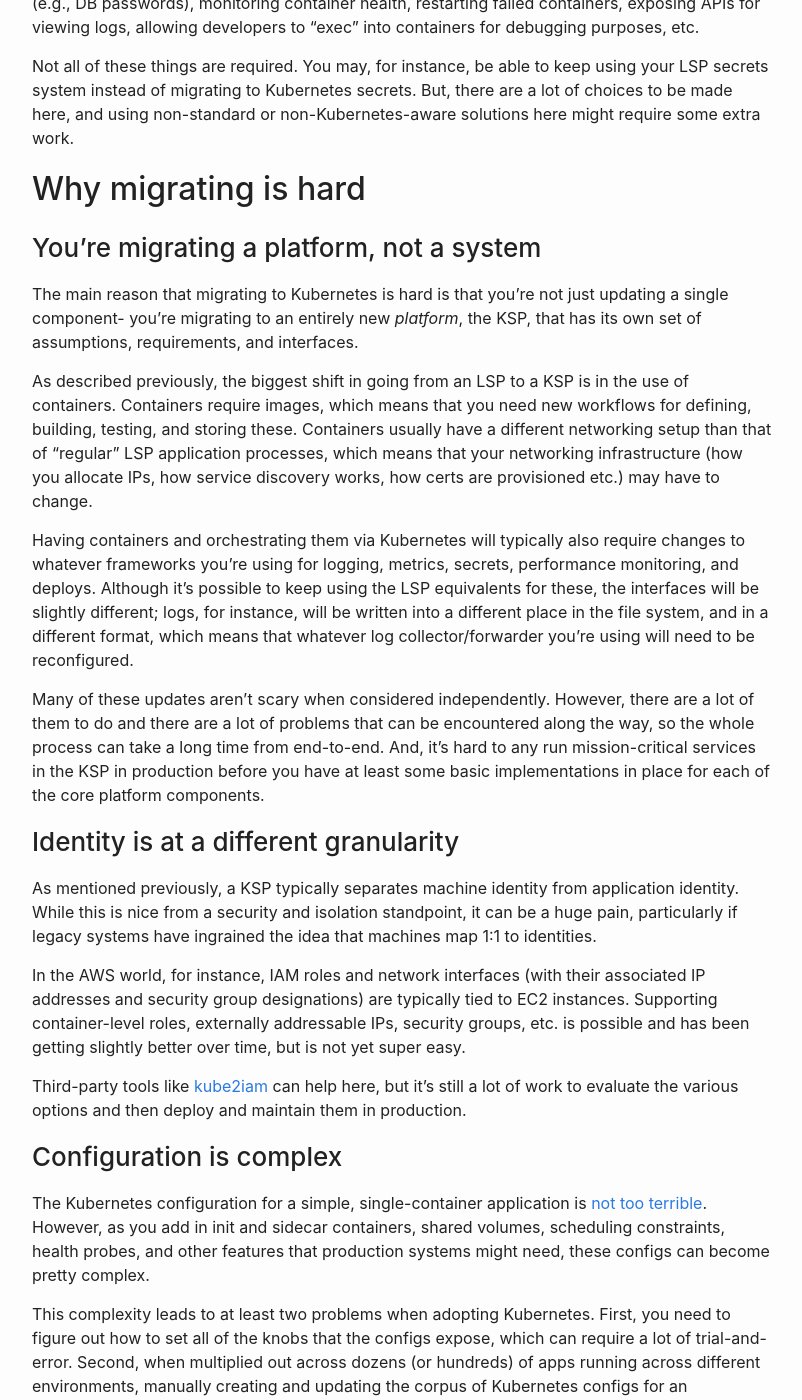
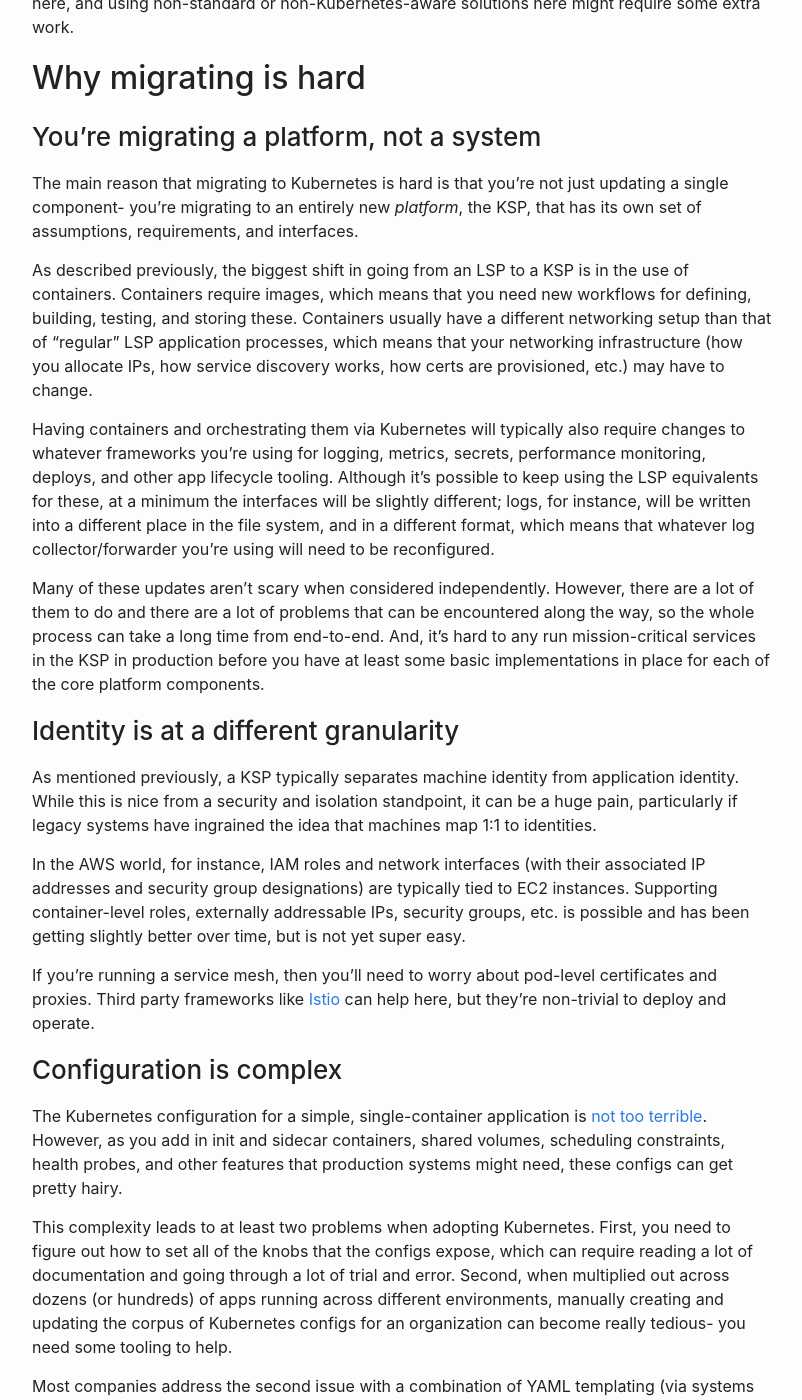
Before and after one commit to yolken/yolken-blog, a Jekyll site: the page built from site/_posts/2021-04-05-migrating-to-kubernetes-is-hard.md, in a window 1280 px wide and 1400 px high, scrolled down 4061 px. Shown: the whole window, without its empty margins (238-1040 px from the left). Built offline with Jekyll 4.4.1, drawn with Linux system fonts in a browser that asks for light colours; some of the changed text lies outside the part shown.

Commit message:
Misc. updates

```diff
--- a/site/_posts/2021-04-05-migrating-to-kubernetes-is-hard.md
+++ b/site/_posts/2021-04-05-migrating-to-kubernetes-is-hard.md
@@ -34,7 +30,7 @@ decide to migrate to Kubernetes from their legacy platforms (discussed more in t
 1. *The ecosystem:* A vast ecosystem of tools and apps has developed around
   Kubernetes over the last few years. By using Kubernetes internally, it's easier to take
   advantage of the work that others have done, both in the infrastructure layer (e.g.,
-  in terms of networking, service discovery, etc.) and in the applications that are
+  for networking, service discovery, etc.) and in the applications that are
   being run on top.
 2. *Vendor agnosticism:* Kubernetes provides a layer of abstraction on top of whatever
   you're using to provision individual machines and the associated infrastructure (networking,
@@ -158,13 +154,15 @@ adds yet another level of abstraction on top of containers that *orchestrates* c
 containers in a *cluster* of machines. With Kubernetes, applications are updated by changing
 the associated resources in the Kubernetes API. The Kubernetes control plane then figures
 out which containers on which instances need to be changed, and a special agent on each machine,
-the *kubelet*, actually carries out the updates.
+the [*kubelet*](https://kubernetes.io/docs/reference/command-line-tools-reference/kubelet/),
+actually carries out the updates.
 
 Although it's still possible to have a custom deploy system for managing workflows and such,
-this system ends up delegating most of the low-level details of the update to the Kubernetes API.
+this system ends up delegating most of the low-level details of each update to the Kubernetes API.
 
 Kubernetes doesn't just handle image updates for individual containers. It provides a ton of
-other functionality as well including bundling containers together as a unit (i.e. a *pod*),
+other functionality as well including bundling containers together as a unit (i.e. a
+[*pod*](https://kubernetes.io/docs/concepts/workloads/pods/)),
 configuring container networking, mounting container disk volumes, storing and exposing application
 secrets (e.g., DB passwords), monitoring container health, restarting failed containers, exposing
 APIs for viewing logs, allowing developers to "exec" into containers for debugging purposes, etc.
@@ -186,15 +184,15 @@ As described previously, the biggest shift in going from an LSP to a KSP is in t
 containers. Containers require images, which means that you need new workflows for defining,
 building, testing, and storing these. Containers usually have a different networking setup than
 that of "regular" LSP application processes, which means that your networking infrastructure
-(how you allocate IPs, how service discovery works, how certs are provisioned etc.) may have to
+(how you allocate IPs, how service discovery works, how certs are provisioned, etc.) may have to
 change.
 
 Having containers and orchestrating them via Kubernetes will typically also require changes to
-whatever frameworks you're using for logging, metrics, secrets, performance monitoring, and deploys.
-Although it's possible to keep using the LSP equivalents for these, the interfaces will be slightly
-different; logs, for instance, will be written into a different place in the file system, and in a
-different format, which means that whatever log collector/forwarder you're using will need to be
-reconfigured.
+whatever frameworks you're using for logging, metrics, secrets, performance monitoring, deploys,
+and other app lifecycle tooling. Although it's possible to keep using the LSP
+equivalents for these, at a minimum the interfaces will be slightly different; logs, for
+instance, will be written into a different place in the file system, and in a different format,
+which means that whatever log collector/forwarder you're using will need to be reconfigured.
 
 Many of these updates aren't scary when considered independently. However, there are a lot of
 them to do and there are a lot of problems that can be encountered along the way, so the whole
@@ -213,26 +211,28 @@ addresses and security group designations) are typically tied to EC2 instances.
 container-level roles, externally addressable IPs, security groups, etc. is possible and has been
 getting slightly better over time, but is not yet super easy.
 
-Third-party tools like [kube2iam](https://github.com/jtblin/kube2iam) can help here, but it's still
-a lot of work to evaluate the various options and then deploy and maintain them in production.
+If you're running a service mesh, then you'll need to worry about pod-level certificates
+and proxies. Third party frameworks like [Istio](https://istio.io/) can help here, but
+they're non-trivial to deploy and operate.
 
 ### Configuration is complex
 
 The Kubernetes configuration for a simple, single-container application is
 [not too terrible](https://kubernetes.io/docs/tasks/run-application/run-stateless-application-deployment/#creating-and-exploring-an-nginx-deployment).
 However, as you add in init and sidecar containers, shared volumes, scheduling constraints,
-health probes, and other features that production systems might need, these configs can become
-pretty complex.
+health probes, and other features that production systems might need, these configs can get
+pretty hairy.
 
 This complexity leads to at least two problems when adopting Kubernetes. First, you need
-to figure out how to set all of the knobs that the configs expose, which can require a lot
-of trial-and-error. Second, when multiplied out across dozens (or hundreds) of apps running
-across different environments, manually creating and updating the corpus of Kubernetes
-configs for an organization can become really tedious- you need some tooling to help.
+to figure out how to set all of the knobs that the configs expose, which can require reading a
+lot of documentation and going through a lot of trial and error. Second, when multiplied out across
+dozens (or hundreds) of apps running across different environments, manually creating and updating
+the corpus of Kubernetes configs for an organization can become really tedious- you need some
+tooling to help.
 
 Most companies address the second issue with a combination of YAML templating (via systems like
 [Helm](https://helm.sh/)) and higher-level, organization-specific config generation tools. These
-help, but none of the options here is really perfect. See
+help, but none of the existing options here is really perfect. See
 [this post](https://segment.com/blog/kubernetes-configuration/) that
 I wrote for the Segment engineering blog last year for more detail.
 
```
Also changed, not shown: other parts of site/_posts/2021-04-05-migrating-to-kubernetes-is-hard.md (+4 -8 lines).
